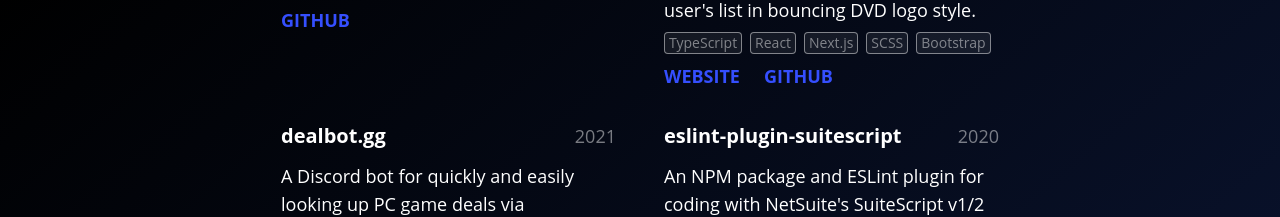
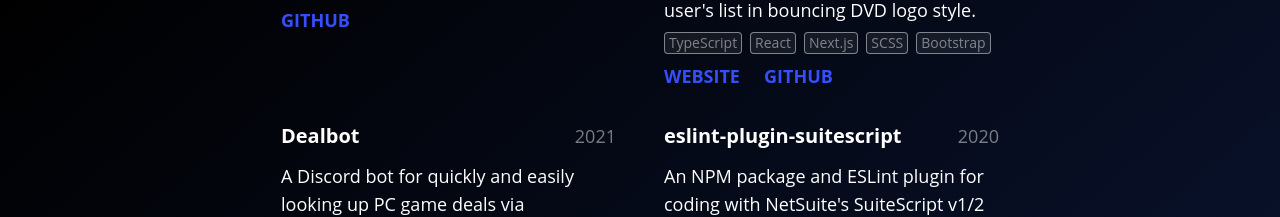
Before and after one commit to acdvs/acdvs.dev, a Next.js app: page / in a window 1280 px wide. Shown: the part 2408-2625 px from the top of the page. Built offline with nearby package versions, Linux system fonts and the light colour scheme.

Commit message:
Change Dealbot link

```diff
--- a/src/components/sections/Projects.tsx
+++ b/src/components/sections/Projects.tsx
@@ -49,12 +49,12 @@ function Projects() {
           sourceURL="https://github.com/omegastreamtv/YEAHBUTDVDs"
         />
         <Project
-          title="dealbot.gg"
+          title="Dealbot"
           date="2021"
           description="A Discord bot for quickly and easily looking up PC game deals via IsThereAnyDeal. Currently receives over 10,000 monthly interactions."
           tags={['TypeScript', 'discord.js', 'PostgreSQL', 'Prisma', 'DigitalOcean App']}
-          liveURL="https://dealbot.gg"
-          sourceURL="https://github.com/acdvs/isthereanydeal-lookup"
+          liveURL="https://dealbot.acdvs.dev"
+          sourceURL="https://github.com/acdvs/dealbot"
         />
         <Project
           title="eslint-plugin-suitescript"
```
